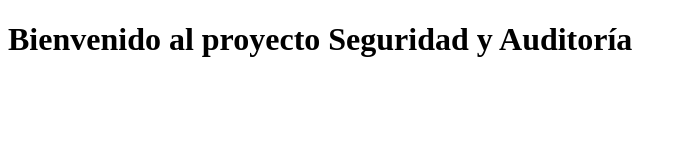
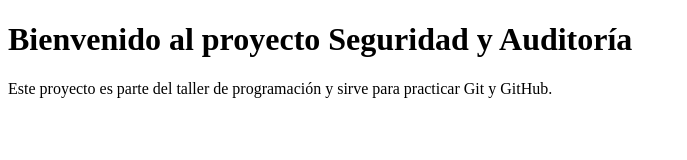
Before and after one commit to luquilla123/tp-git-amador, a plain HTML site: page index.html in a window 1280 px wide. Shown: the whole page, without its empty margins (0-687 px from the left). Drawn offline with Linux system fonts and the light colour scheme.

Commit message:
Agrego párrafo descriptivo en index.html

```diff
--- a/index.html
+++ b/index.html
@@ -5,5 +5,6 @@
   </head>
   <body>
     <h1>Bienvenido al proyecto Seguridad y Auditoría</h1>
+    <p>Este proyecto es parte del taller de programación y sirve para practicar Git y GitHub.</p>
   </body>
 </html>
```
